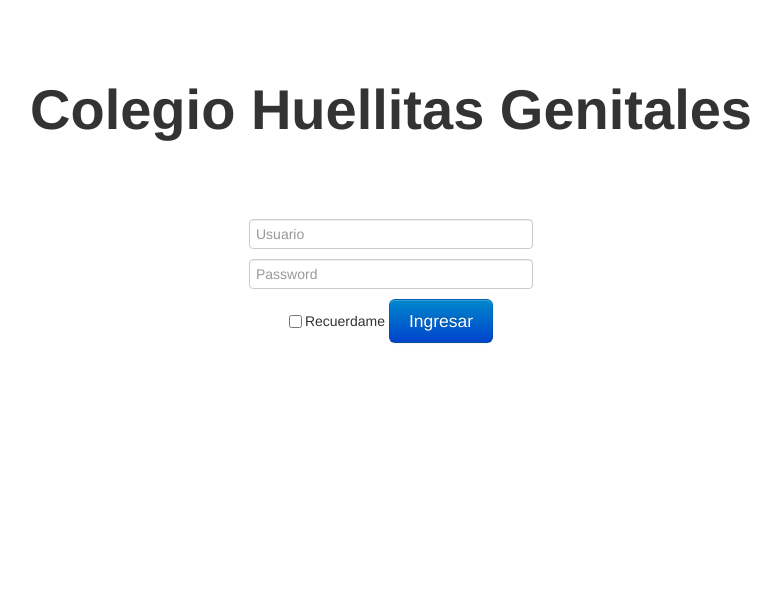
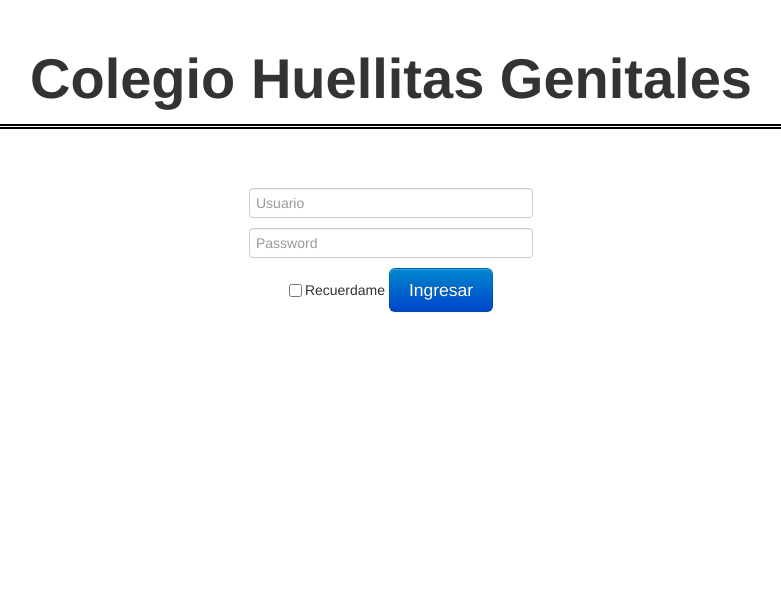
Before and after one commit to a13xander/school, a Django app: page / in a window 1280 px wide. Shown: the top 603 px of the page, without its empty margins (249-1030 px from the left). Run offline with Django 3.2, Linux system fonts and the light colour scheme; some libraries are stand-ins or nearby versions.

Commit message:
creacion de un linea de division

```diff
--- a/CodeSchool/CodeSchool/Static/css/style.css
+++ b/CodeSchool/CodeSchool/Static/css/style.css
@@ -1,8 +1,13 @@
-#loginTitle{
+#logginTitle{
 	font-size:400%;
 	text-align:center;
 	margin-top:7%;
+}
+
+#borderLoggin{
+	margin-top:3%;
 	margin-bottom: 7%;
+	border-bottom: thick double black;
 }
 
 #formLoggin{
--- a/CodeSchool/CodeSchool/Templates/login.html
+++ b/CodeSchool/CodeSchool/Templates/login.html
@@ -20,10 +20,11 @@
 		<script src="{{STATIC_URL}}js/bootstrap.min.js"></script>
 
 		<div class="row-fluid">
-			<div class="span12">
-			  	<h1 id="loginTitle">
+			<div class="span8 offset2">
+			  	<h1 id="logginTitle">
 					Colegio Huellitas Genitales
 				</h1>
+				<div id="borderLoggin"> </div>
 			</div>
 		</div>
 
@@ -45,7 +46,7 @@
 						<label class="checkbox">
 							<input type="checkbox"> Recuerdame
 						</label>
-							<button type="submit" class="btn btn-large btn-primary">Ingresar</button>
+						<button type="submit" class="btn btn-large btn-primary">Ingresar</button>
 					</div>
 				</form>
 			</div>
```
